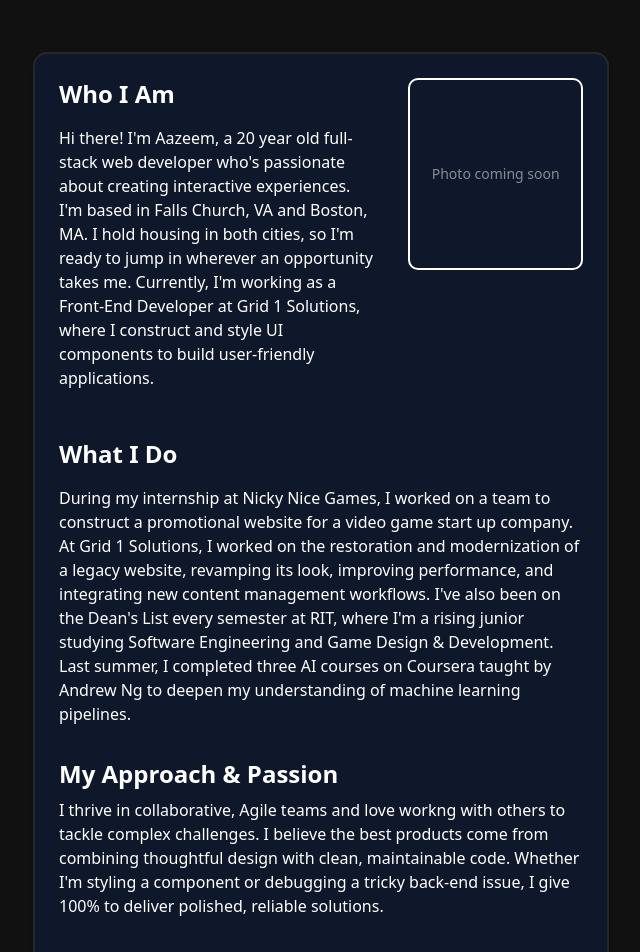
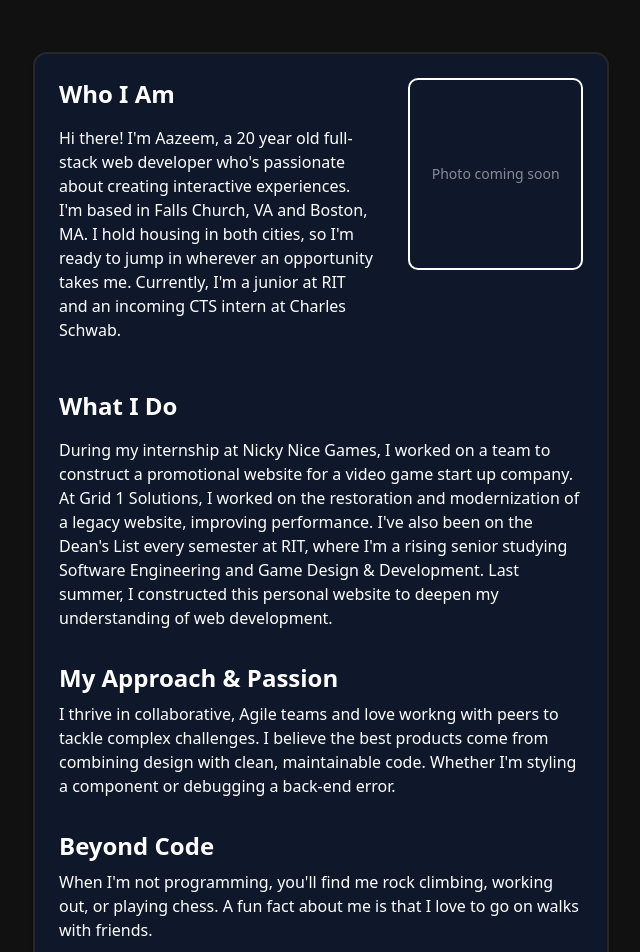
Before and after one commit to AazeemVS/Portfolio-Site, a React (Vite) app: page /AboutMe in a window 1280 px wide. Shown: the part 280-1232 px from the top of the page, without its empty margins (319-959 px from the left). Built offline with nearby package versions, Linux system fonts and the light colour scheme.

Commit message:
updated about me text

```diff
--- a/src/components/ui/about-us/about-us-card.tsx
+++ b/src/components/ui/about-us/about-us-card.tsx
@@ -13,9 +13,7 @@ const AboutMeCard: React.FC = () => {
             passionate about creating interactive experiences. I'm based in
             Falls Church, VA and Boston, MA. I hold housing in both cities, so
             I'm ready to jump in wherever an opportunity takes me. Currently,
-            I'm working as a Front-End Developer at Grid 1 Solutions, where I
-            construct and style UI components to build user-friendly
-            applications.
+            I'm a junior at RIT and an incoming CTS intern at Charles Schwab.
           </p>
         </div>
 
@@ -40,12 +38,11 @@ const AboutMeCard: React.FC = () => {
             During my internship at Nicky Nice Games, I worked on a team to
             construct a promotional website for a video game start up company.
             At Grid 1 Solutions, I worked on the restoration and modernization
-            of a legacy website, revamping its look, improving performance, and
-            integrating new content management workflows. I've also been on the
-            Dean's List every semester at RIT, where I'm a rising junior
+            of a legacy website, improving performance. I've also been on the
+            Dean's List every semester at RIT, where I'm a rising senior
             studying Software Engineering and Game Design & Development. Last
-            summer, I completed three AI courses on Coursera taught by Andrew Ng
-            to deepen my understanding of machine learning pipelines.
+            summer, I constructed this personal website to deepen my
+            understanding of web development.
           </p>
         </div>
 
@@ -55,11 +52,10 @@ const AboutMeCard: React.FC = () => {
             My Approach & Passion
           </h3>
           <p className="mt-1 sm:mt-2 text-white text-sm sm:text-base">
-            I thrive in collaborative, Agile teams and love workng with others
-            to tackle complex challenges. I believe the best products come from
-            combining thoughtful design with clean, maintainable code. Whether
-            I'm styling a component or debugging a tricky back-end issue, I give
-            100% to deliver polished, reliable solutions.
+            I thrive in collaborative, Agile teams and love workng with peers to
+            tackle complex challenges. I believe the best products come from
+            combining design with clean, maintainable code. Whether I'm styling
+            a component or debugging a back-end error.
           </p>
         </div>
 
@@ -70,8 +66,8 @@ const AboutMeCard: React.FC = () => {
           </h3>
           <p className="mt-1 sm:mt-2 text-white text-sm sm:text-base">
             When I'm not programming, you'll find me rock climbing, working out,
-            playing chess, or grinding levels in fortnite. A fun fact about me
-            is that I love to play chess puzzles.
+            or playing chess. A fun fact about me is that I love to go on walks
+            with friends.
           </p>
         </div>
 
```
